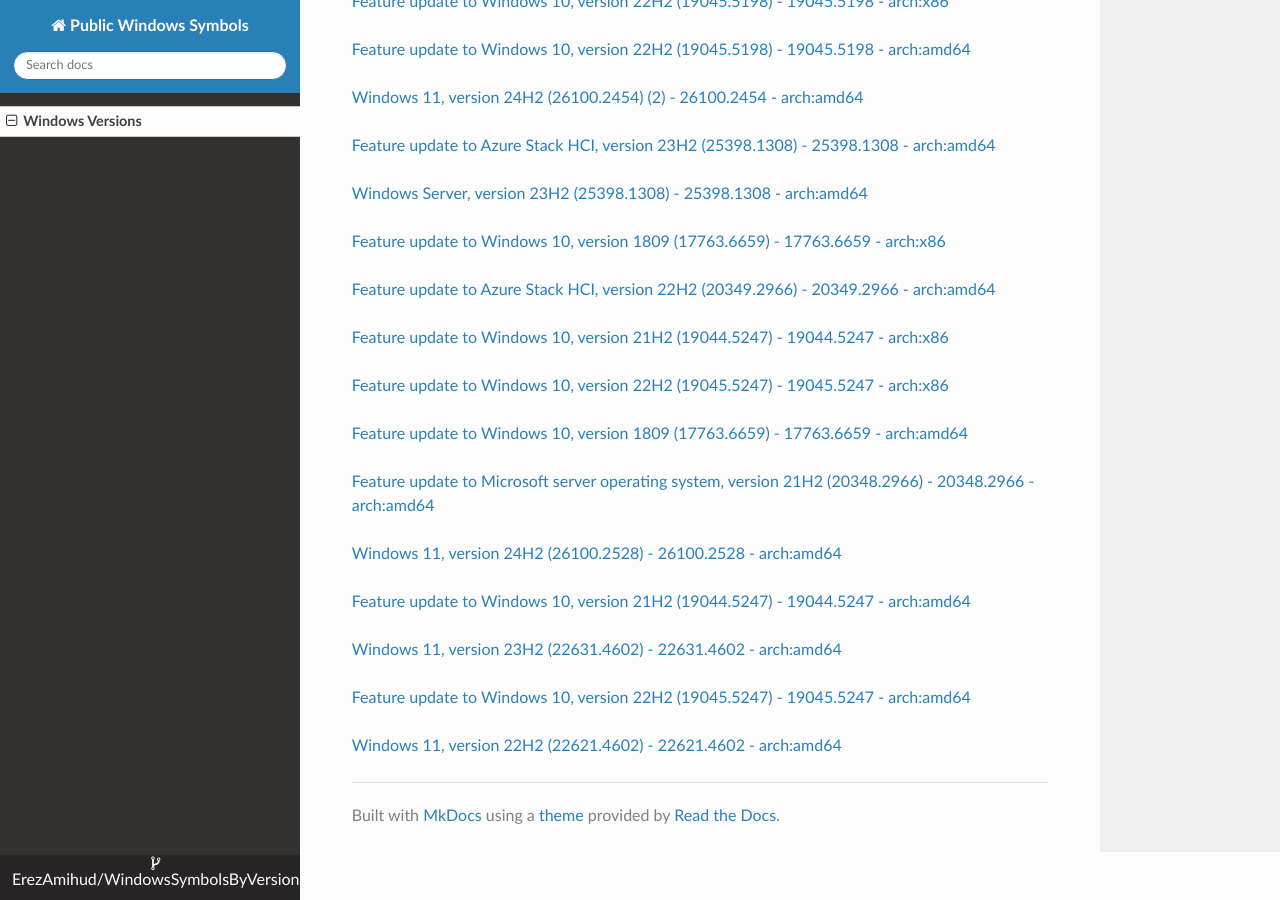
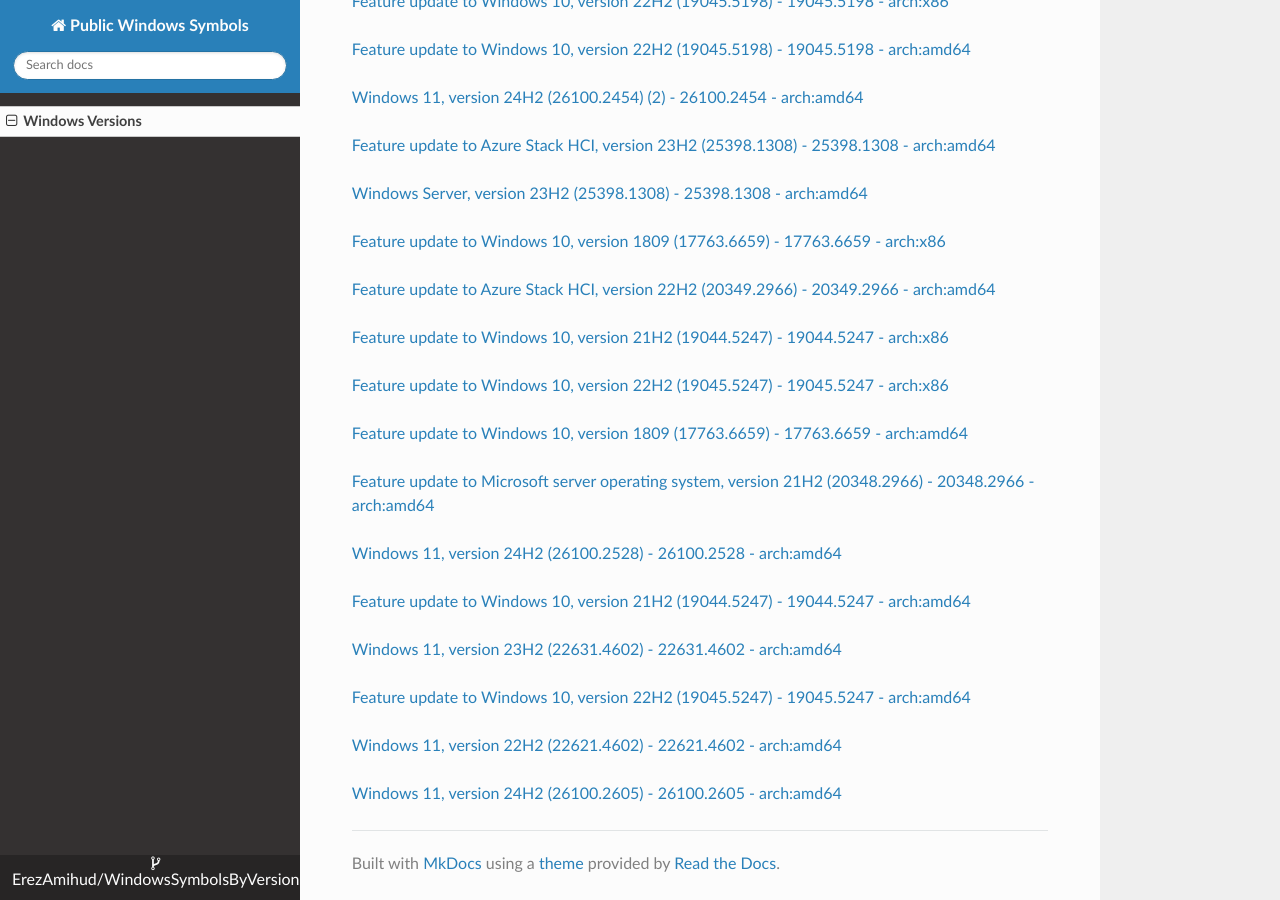
Before and after one commit to ErezAmihud/WindowsSymbolsByVersion, an MkDocs documentation site: the page built from docs/index.md, in a window 1280 px wide and 900 px high, scrolled down 64733 px. Built offline with MkDocs 1.6.1, drawn with Linux system fonts in a browser that asks for light colours; nearby versions of some CDN libraries.

Commit message:
Automated commit, add manifest for ad27e52b-9e18-408a-9df2-8688e5273fbf

```diff
--- a/docs/index.md
+++ b/docs/index.md
@@ -3853,3 +3853,6 @@
 
 
 [Windows 11, version 22H2 (22621.4602) - 22621.4602 - arch:amd64](https://github.com/ErezAmihud/WindowsSymbolsByVersion/blob/main/manifests/b0c48c77-7b92-487c-8061-a19c0a0d1913.manifest)
+
+
+[Windows 11, version 24H2 (26100.2605) - 26100.2605 - arch:amd64](https://github.com/ErezAmihud/WindowsSymbolsByVersion/blob/main/manifests/ad27e52b-9e18-408a-9df2-8688e5273fbf.manifest)
```
Also changed, not shown: process_builds.json (+1 -1 lines).
